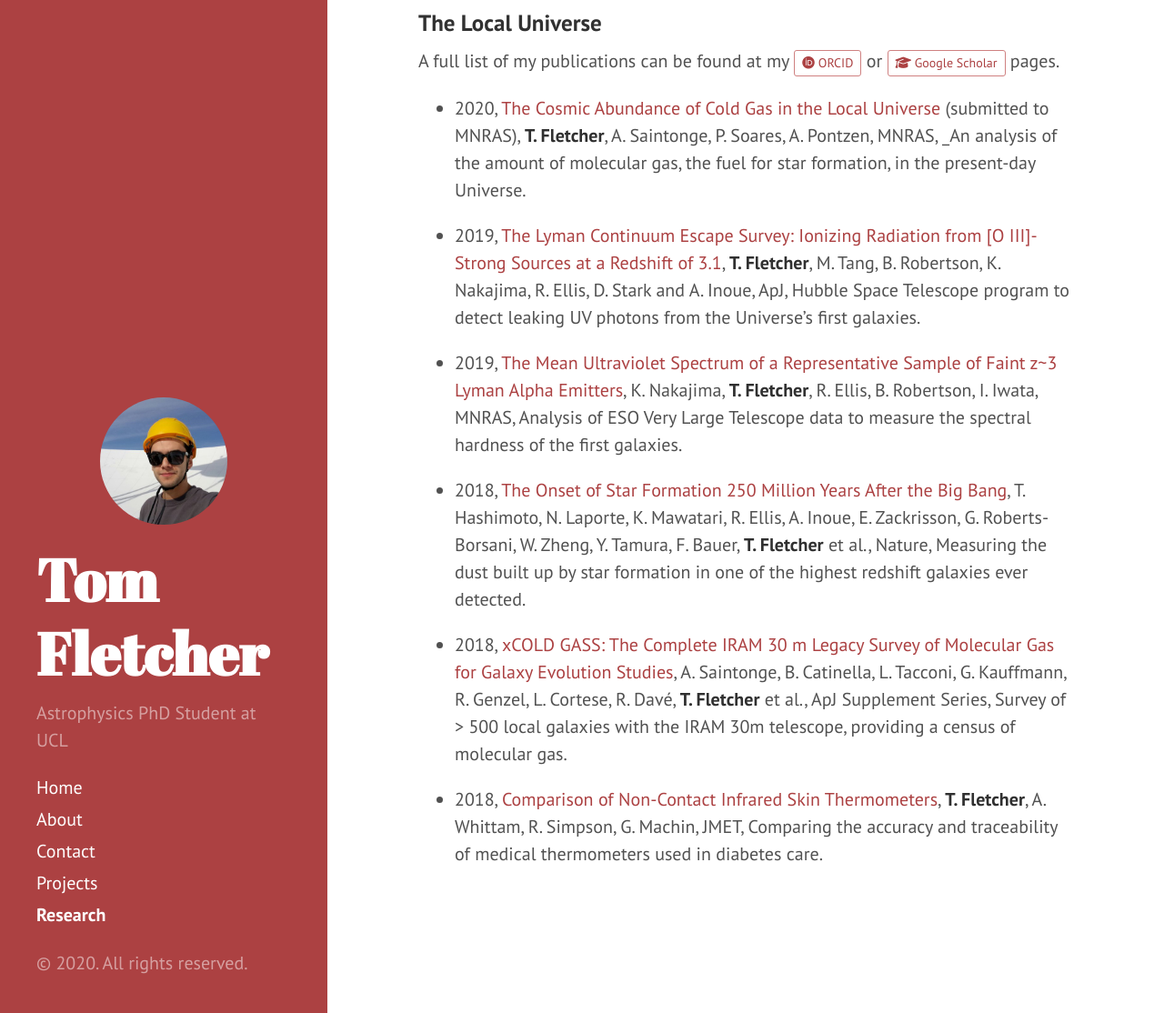
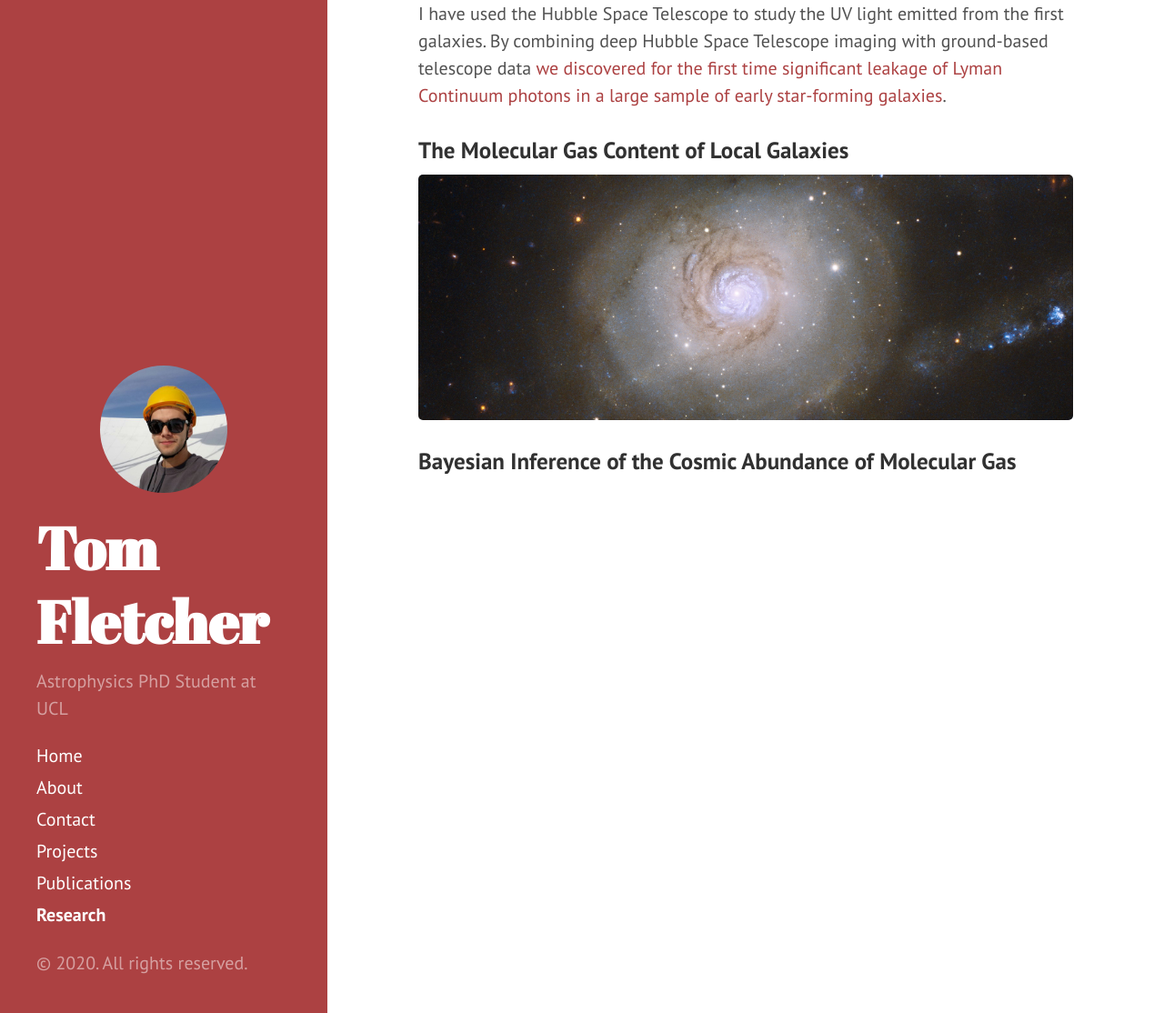
Before and after one commit to tomjf/tomjf.github.io, a Jekyll site: the page built from research.md, in a window 1280 px wide and 1400 px high, scrolled down 235 px. Shown: the part 286-1400 px from the top of the window at 91% size. Built offline with Jekyll 4.4.1, drawn with Linux system fonts in a browser that asks for light colours; nearby versions of some CDN libraries; some of the changed text lies outside the part shown.

Commit message:
changed page layouts

```diff
--- a/research.md
+++ b/research.md
@@ -4,24 +4,14 @@ layout: page
 order: 3
 ---
 
-### The First Galaxies
+### Ionising Radiation from the First Galaxies
 
 ![Frontier Fields](public/images/Frontier_fields.jpg)
 
-### The Local Universe
+I have used the Hubble Space Telescope to study the UV light emitted from the first galaxies. By combining deep Hubble Space Telescope imaging with ground-based telescope data [we discovered for the first time significant leakage of Lyman Continuum photons in a large sample of early star-forming galaxies](https://doi.org/10.3847/1538-4357/ab2045).
 
+### The Molecular Gas Content of Local Galaxies
 
+![NGC 7252](public/images/NGC7252.jpg)
 
-A full list of my publications can be found at my <a class="openSourceLink" href="https://orcid.org/0000-0002-1633-1117"><i class="fab fa-orcid"></i> ORCID</a> or <a class="openSourceLink" href="https://scholar.google.com/citations?user=FcaLV1gAAAAJ&hl=en"><i class="fas fa-graduation-cap"></i> Google Scholar</a> pages.
-
-+ 2020, [The Cosmic Abundance of Cold Gas in the Local Universe](http://arxiv.org/abs/2002.04959v1) (submitted to MNRAS), __T. Fletcher__, A. Saintonge, P. Soares, A. Pontzen, MNRAS, _An analysis of the amount of molecular gas, the fuel for star formation, in the present-day Universe.
-
-+ 2019, [The Lyman Continuum Escape Survey: Ionizing Radiation from [O III]-Strong Sources at a Redshift of 3.1](https://doi.org/10.3847/1538-4357/ab2045), __T. Fletcher__, M. Tang, B. Robertson, K. Nakajima, R. Ellis, D. Stark and A. Inoue, ApJ, Hubble Space Telescope program to detect leaking UV photons from the Universe's first galaxies.
-
-+ 2019, [The Mean Ultraviolet Spectrum of a Representative Sample of Faint z~3 Lyman Alpha Emitters](https://doi.org/10.1093/mnras/sty750), K. Nakajima, __T. Fletcher__, R. Ellis, B. Robertson, I. Iwata, MNRAS, Analysis of ESO Very Large Telescope data to measure the spectral hardness of the first galaxies.
-
-+ 2018, [The Onset of Star Formation 250 Million Years After the Big Bang](https://doi.org/10.1038/s41586-018-0117-z), T. Hashimoto, N. Laporte, K. Mawatari, R. Ellis, A. Inoue, E. Zackrisson, G. Roberts-Borsani, W. Zheng, Y. Tamura, F. Bauer, __T. Fletcher__ et al., Nature, Measuring the dust built up by star formation in one of the highest redshift galaxies ever detected.
-
-+ 2018, [xCOLD GASS: The Complete IRAM 30 m Legacy Survey of Molecular Gas for Galaxy Evolution Studies](https://doi.org/10.3847/1538-4365/aa97e0), A. Saintonge, B. Catinella, L. Tacconi, G. Kauffmann, R. Genzel, L. Cortese, R. Davé, __T. Fletcher__ et al., ApJ Supplement Series, Survey of > 500 local galaxies with the IRAM 30m telescope, providing a census of molecular gas.
-
-+ 2018, [Comparison of Non-Contact Infrared Skin Thermometers](https://doi.org/10.1080/03091902.2017.1409818), __T. Fletcher__, A. Whittam, R. Simpson, G. Machin, JMET, Comparing the accuracy and traceability of medical thermometers used in diabetes care.
+### Bayesian Inference of the Cosmic Abundance of Molecular Gas
```
Also changed, not shown: publications.md (added, +19 -0 lines), 1 other file.
